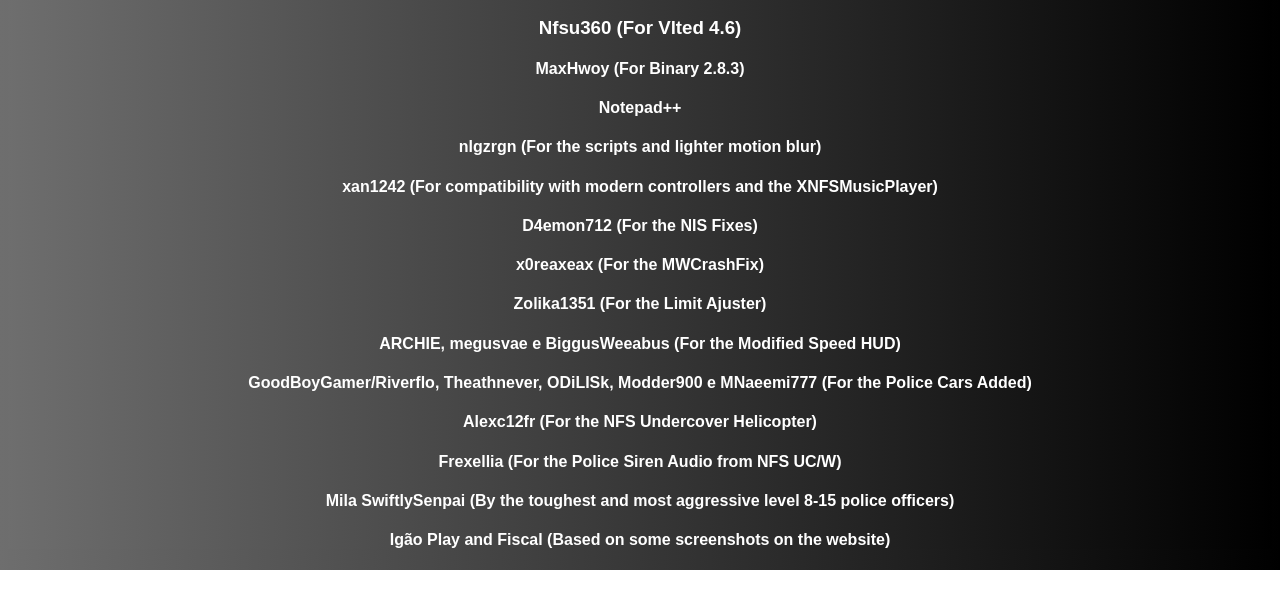
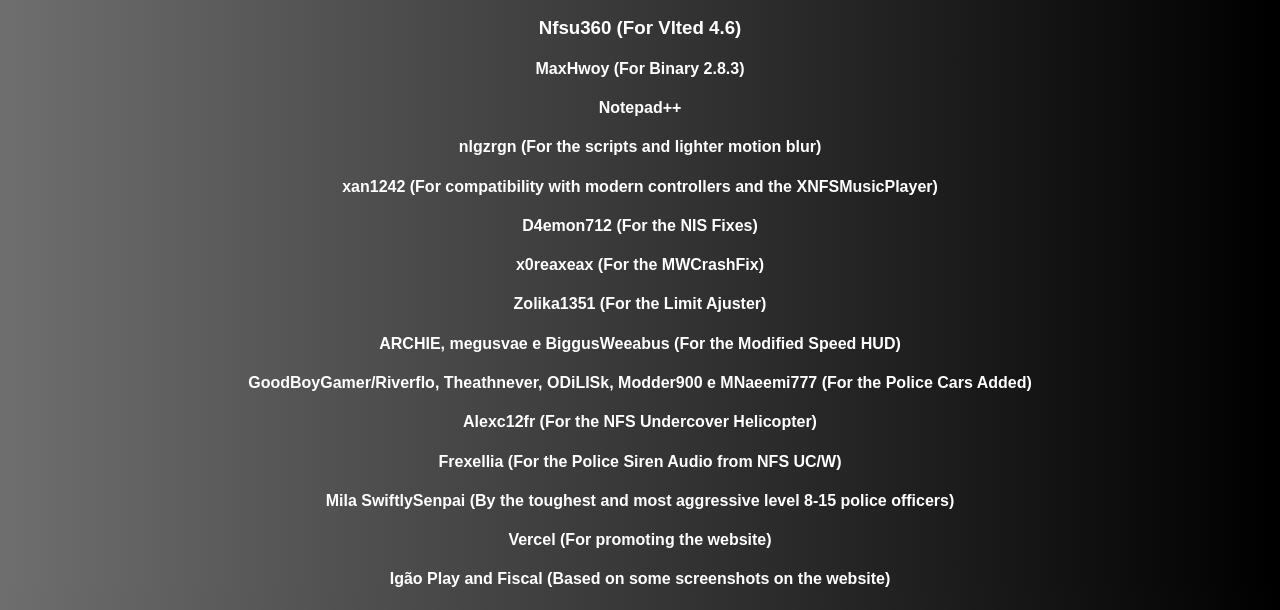
Before and after one commit to ApolloS-a11y/MPF, a plain HTML site: page index-en.html in a window 1280 px wide. Shown: the part 6810-7420 px from the top of the page. Before the commit the page ends 7380 px from the top, so only its background shows below. Drawn offline with Linux system fonts and the light colour scheme.

Commit message:
Update index-en.html

```diff
--- a/index-en.html
+++ b/index-en.html
@@ -239,6 +239,7 @@ body {
         <h4>Alexc12fr (For the NFS Undercover Helicopter)</h4>
         <h4>Frexellia (For the Police Siren Audio from NFS UC/W)</h4>
         <h4>Mila SwiftlySenpai (By the toughest and most aggressive level 8-15 police officers)</h4>
+		<h4>Vercel (For promoting the website)</h4>
         <h4>Igão Play and Fiscal (Based on some screenshots on the website)</h4>
     </body>
 
```
